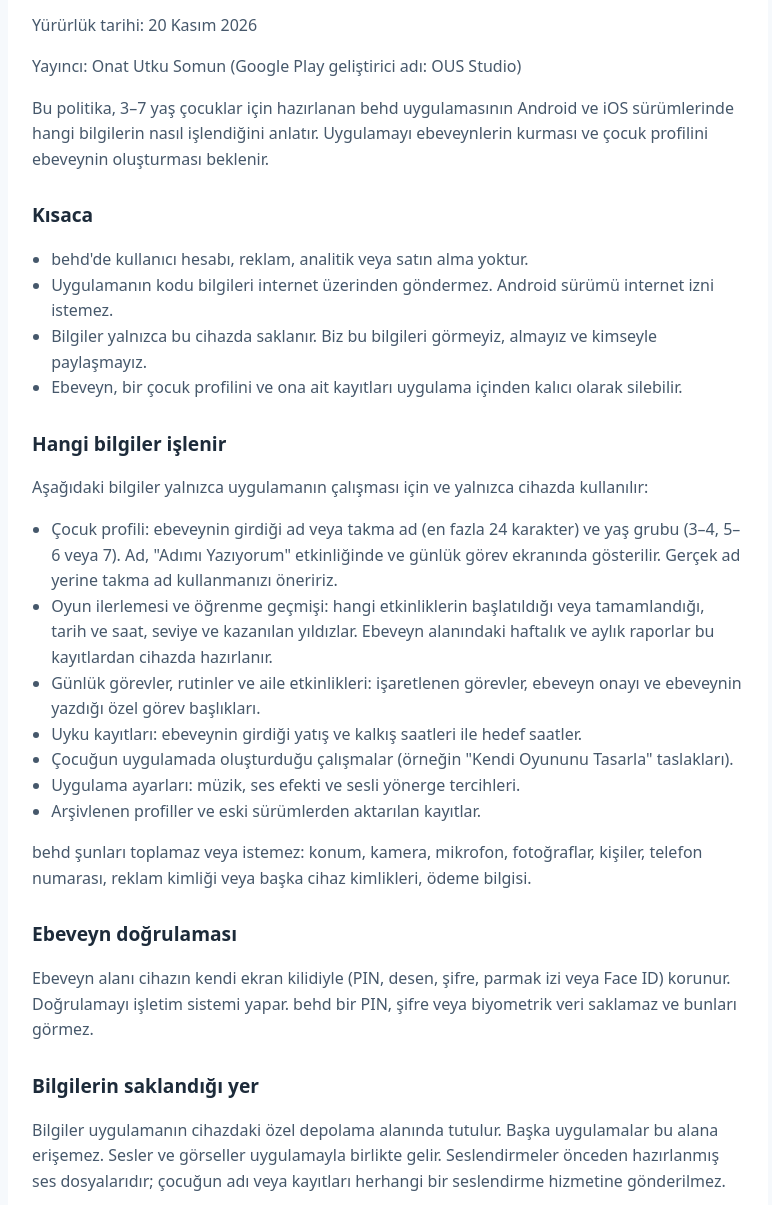
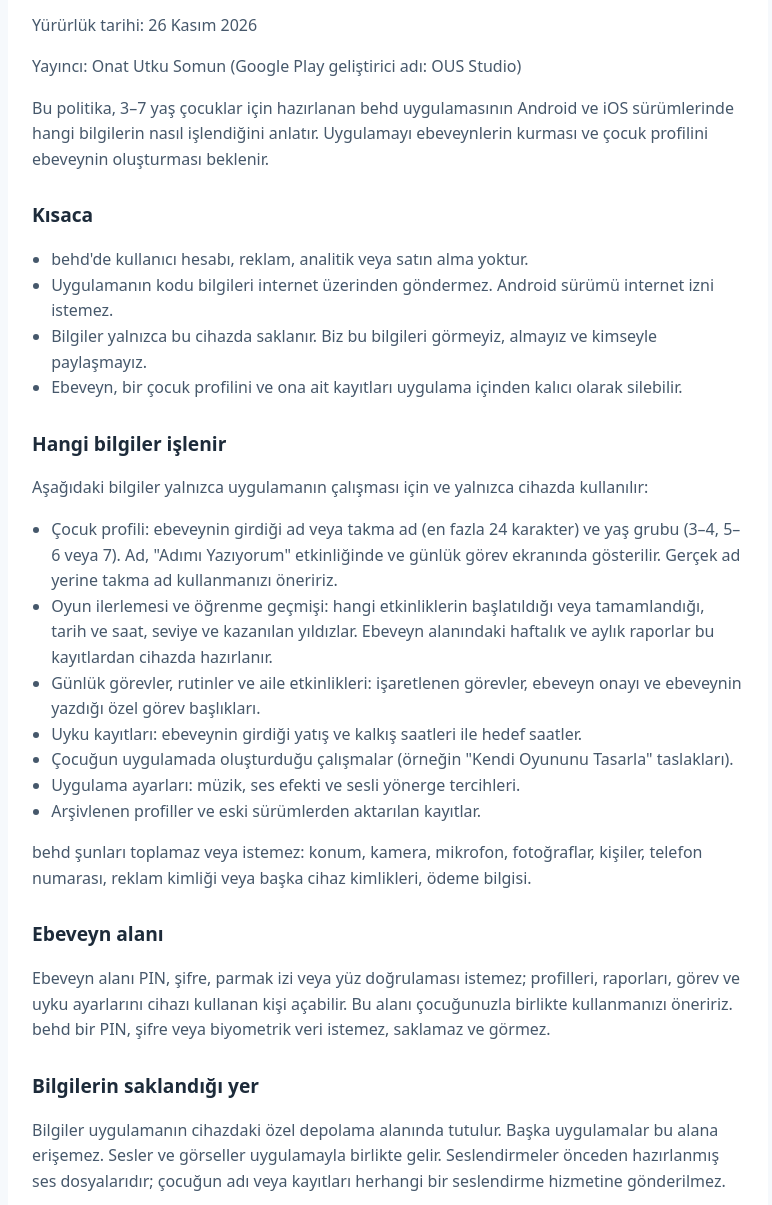
Before and after one commit to onatutkusomun-hub/behd-gizlilik, a plain HTML site: page index.html in a window 1280 px wide. Shown: the part 95-1300 px from the top of the page, without its empty margins (252-1024 px from the left). Drawn offline with Linux system fonts and the light colour scheme.

Commit message:
Privacy policy: parent area without device lock (effective 26 November 2026)
AI-Agent: Claude Code

```diff
--- a/index.html
+++ b/index.html
@@ -20,7 +20,7 @@ p, li { color:var(--muted); } ul { padding-left:1.2rem; }
 <main>
 <article>
 <h1>behd Gizlilik Politikası</h1>
-<p>Yürürlük tarihi: 20 Kasım 2026</p>
+<p>Yürürlük tarihi: 26 Kasım 2026</p>
 <p>Yayıncı: Onat Utku Somun (Google Play geliştirici adı: OUS Studio)</p>
 <p>Bu politika, 3–7 yaş çocuklar için hazırlanan behd uygulamasının Android ve iOS sürümlerinde hangi bilgilerin nasıl işlendiğini anlatır. Uygulamayı ebeveynlerin kurması ve çocuk profilini ebeveynin oluşturması beklenir.</p>
 <h2>Kısaca</h2>
@@ -42,8 +42,8 @@ p, li { color:var(--muted); } ul { padding-left:1.2rem; }
 <li>Arşivlenen profiller ve eski sürümlerden aktarılan kayıtlar.</li>
 </ul>
 <p>behd şunları toplamaz veya istemez: konum, kamera, mikrofon, fotoğraflar, kişiler, telefon numarası, reklam kimliği veya başka cihaz kimlikleri, ödeme bilgisi.</p>
-<h2>Ebeveyn doğrulaması</h2>
-<p>Ebeveyn alanı cihazın kendi ekran kilidiyle (PIN, desen, şifre, parmak izi veya Face ID) korunur. Doğrulamayı işletim sistemi yapar. behd bir PIN, şifre veya biyometrik veri saklamaz ve bunları görmez.</p>
+<h2>Ebeveyn alanı</h2>
+<p>Ebeveyn alanı PIN, şifre, parmak izi veya yüz doğrulaması istemez; profilleri, raporları, görev ve uyku ayarlarını cihazı kullanan kişi açabilir. Bu alanı çocuğunuzla birlikte kullanmanızı öneririz. behd bir PIN, şifre veya biyometrik veri istemez, saklamaz ve görmez.</p>
 <h2>Bilgilerin saklandığı yer</h2>
 <p>Bilgiler uygulamanın cihazdaki özel depolama alanında tutulur. Başka uygulamalar bu alana erişemez. Sesler ve görseller uygulamayla birlikte gelir. Seslendirmeler önceden hazırlanmış ses dosyalarıdır; çocuğun adı veya kayıtları herhangi bir seslendirme hizmetine gönderilmez.</p>
 <h2>Paylaşım ve üçüncü taraflar</h2>
@@ -56,7 +56,7 @@ p, li { color:var(--muted); } ul { padding-left:1.2rem; }
 <h2>Arşivleme ve kalıcı silme</h2>
 <ul>
 <li>Arşivleme geri alınabilir: profil oyun listesinden kaldırılır, kayıtları cihazda saklanır ve ebeveyn alanından geri getirilebilir. Arşivleme silme değildir.</li>
-<li>Kalıcı silme: Ebeveyn Alanı &gt; Çocuk Profilleri &gt; Profili Düzenle &gt; &quot;Profili Kalıcı Olarak Sil&quot; adımlarıyla yapılır. Arşivlenmiş bir profil de arşiv listesindeki &quot;Kalıcı Sil&quot; düğmesiyle silinebilir. İşlem cihaz kilidiyle yeniden doğrulama, takma adın yazılması ve açık onay ister. Profil, ona ait oyun ilerlemesi, öğrenme geçmişi, uyku kayıtları, görevler, arşiv kopyası ve eski kayıt aktarımları silinir. Diğer çocukların kayıtları etkilenmez. Kalıcı olarak silinen profil geri getirilemez.</li>
+<li>Kalıcı silme: Ebeveyn Alanı &gt; Çocuk Profilleri &gt; Profili Düzenle &gt; &quot;Profili Kalıcı Olarak Sil&quot; adımlarıyla yapılır. Arşivlenmiş bir profil de arşiv listesindeki &quot;Kalıcı Sil&quot; düğmesiyle silinebilir. İşlem takma adın yazılmasını ve açık onay ister. Profil, ona ait oyun ilerlemesi, öğrenme geçmişi, uyku kayıtları, görevler, arşiv kopyası ve eski kayıt aktarımları silinir. Diğer çocukların kayıtları etkilenmez. Kalıcı olarak silinen profil geri getirilemez.</li>
 <li>Sınırlar: Cihazın daha önce aldığı sistem yedeklerindeki kopyaları uygulama silemez. Depolama donanımı düzeyinde eski veri kalıntılarının tamamen yok edildiğini garanti edemeyiz.</li>
 <li>Tüm uygulama verilerini silmek için uygulamayı kaldırabilir veya Android&#x27;de uygulama ayarlarından depolamayı temizleyebilirsiniz.</li>
 </ul>
```
